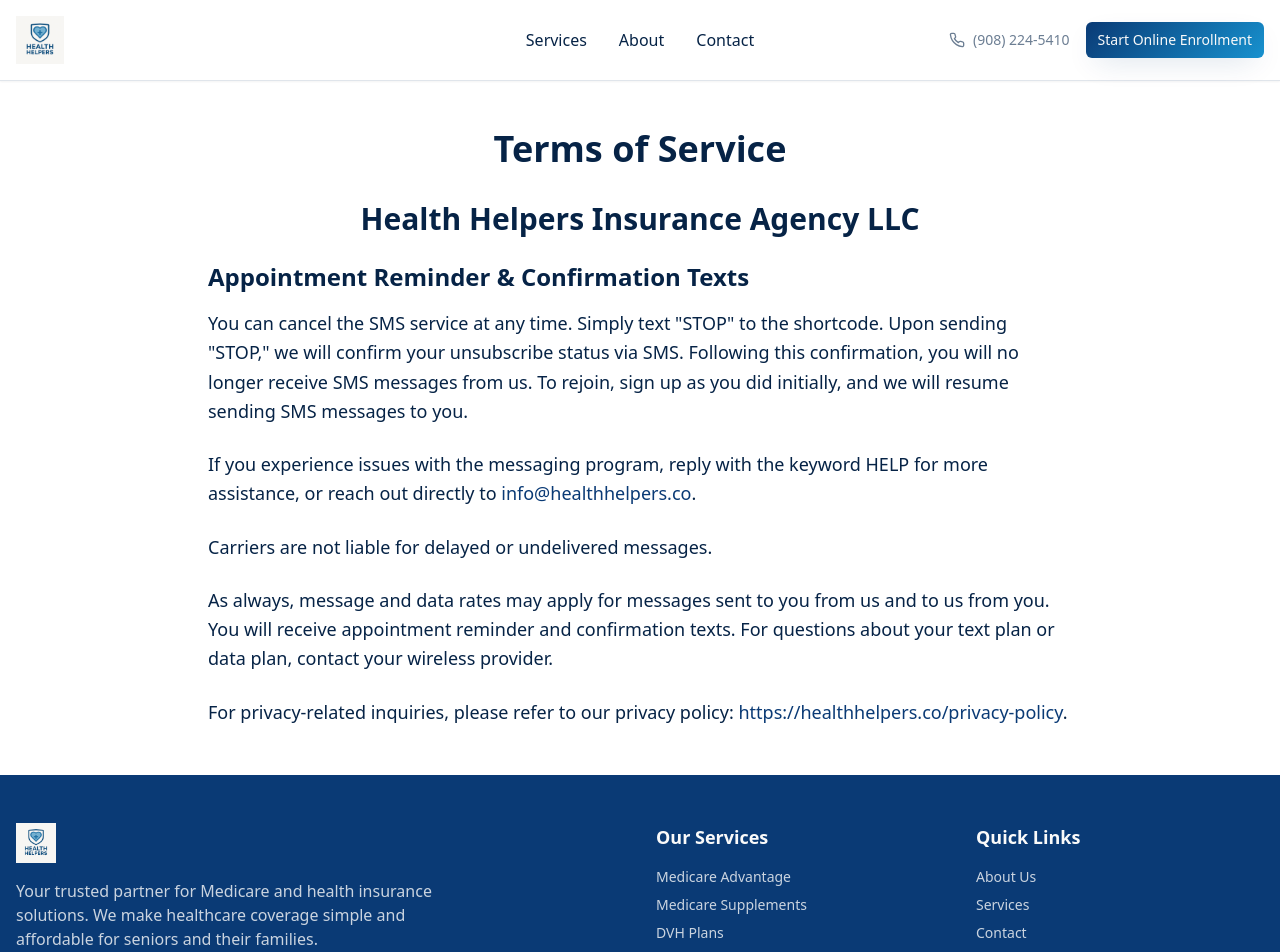
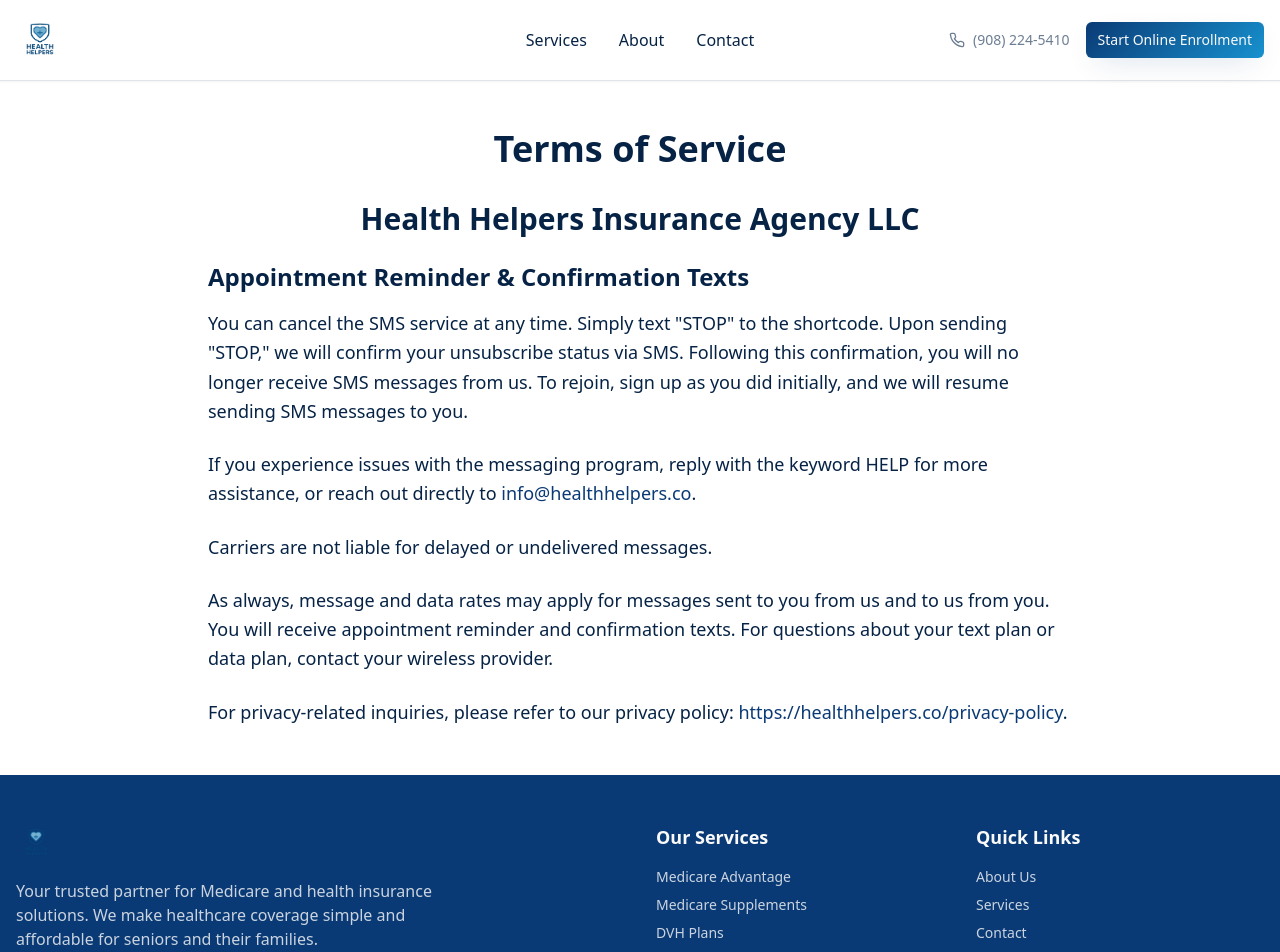
Before and after one commit to tylercalvert13/trinity-suppappt, a React (Vite) app: page /terms-of-service in a window 1280 px wide. Shown: the top 952 px of the page. Built offline with nearby package versions, Linux system fonts and the light colour scheme.

Commit message:
Update logos
Replaced all logo instances with the new image.

```diff
--- a/index.html
+++ b/index.html
@@ -2,7 +2,7 @@
 <html lang="en">
   <head>
     <meta charset="UTF-8" />
-    <link rel="icon" href="/lovable-uploads/4d760ca1-c0a7-4a63-82d3-e45df96bc6b9.png" type="image/png">
+    <link rel="icon" href="/lovable-uploads/ca6f16cd-26c7-4533-8061-a6c96ccb0eeb.png" type="image/png">
     <meta name="viewport" content="width=device-width, initial-scale=1.0" />
     <title>Medicare Self-Enrollment Online | Health Helpers - Enroll Yourself Without Calls</title>
     <meta name="description" content="Skip the phone calls and meetings. Enroll in Medicare plans online by yourself with our digital platform. Compare and enroll in Medicare Advantage, Supplement, and Part D plans from home. No pressure, no waiting." />
@@ -14,14 +14,14 @@
     <meta property="og:url" content="https://healthhelpers.com/" />
     <meta property="og:title" content="Medicare Self-Enrollment Online | Health Helpers" />
     <meta property="og:description" content="Enroll in Medicare plans online by yourself. No phone calls, no meetings. Use our digital platform to compare and enroll from home." />
-    <meta property="og:image" content="/lovable-uploads/4d760ca1-c0a7-4a63-82d3-e45df96bc6b9.png" />
+    <meta property="og:image" content="/lovable-uploads/ca6f16cd-26c7-4533-8061-a6c96ccb0eeb.png" />
 
     <!-- Twitter -->
     <meta property="twitter:card" content="summary_large_image" />
     <meta property="twitter:url" content="https://healthhelpers.com/" />
     <meta property="twitter:title" content="Medicare Self-Enrollment Online | Health Helpers" />
     <meta property="twitter:description" content="Enroll in Medicare plans online by yourself. No phone calls, no meetings." />
-    <meta property="twitter:image" content="/lovable-uploads/4d760ca1-c0a7-4a63-82d3-e45df96bc6b9.png" />
+    <meta property="twitter:image" content="/lovable-uploads/ca6f16cd-26c7-4533-8061-a6c96ccb0eeb.png" />
   </head>
 
   <body>
--- a/src/components/Footer.tsx
+++ b/src/components/Footer.tsx
@@ -9,7 +9,7 @@ const Footer = () => {
           <div className="md:col-span-2">
             <a href="/" className="flex items-center space-x-3 mb-4">
               <img
-                src="/lovable-uploads/4d760ca1-c0a7-4a63-82d3-e45df96bc6b9.png"
+                src="/lovable-uploads/ca6f16cd-26c7-4533-8061-a6c96ccb0eeb.png"
                 alt="Health Helpers Logo"
                 className="h-10 w-auto"
               />
--- a/src/components/Header.tsx
+++ b/src/components/Header.tsx
@@ -46,7 +46,7 @@ const Header = () => {
           {/* Logo */}
           <a href="/" className="flex items-center space-x-3">
             <img
-              src="/lovable-uploads/4d760ca1-c0a7-4a63-82d3-e45df96bc6b9.png"
+              src="/lovable-uploads/ca6f16cd-26c7-4533-8061-a6c96ccb0eeb.png"
               alt="Health Helpers Logo"
               className="h-12 w-auto"
             />
```
Also changed, not shown: public/lovable-uploads/ca6f16cd-26c7-4533-8061-a6c96ccb0eeb.png (added).
